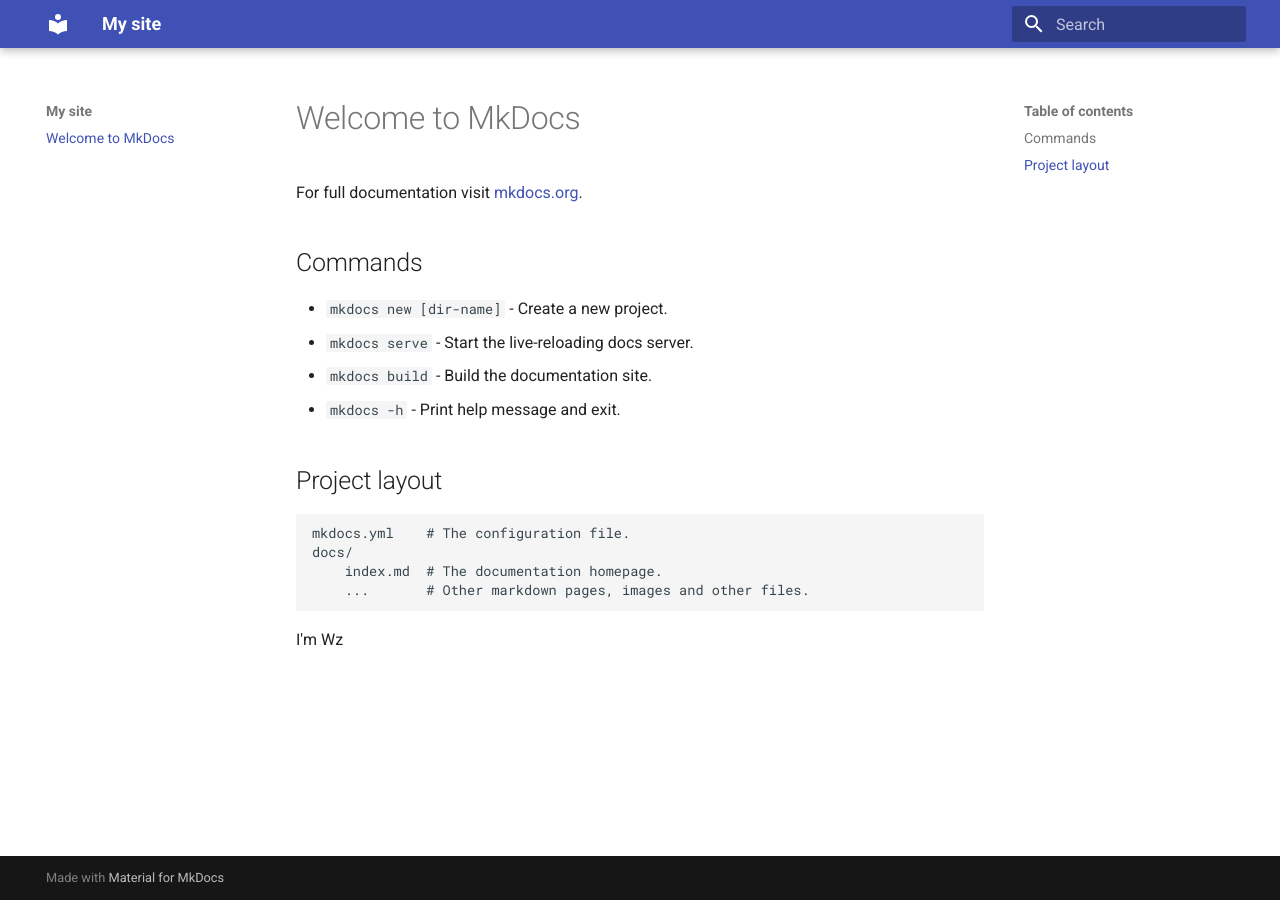
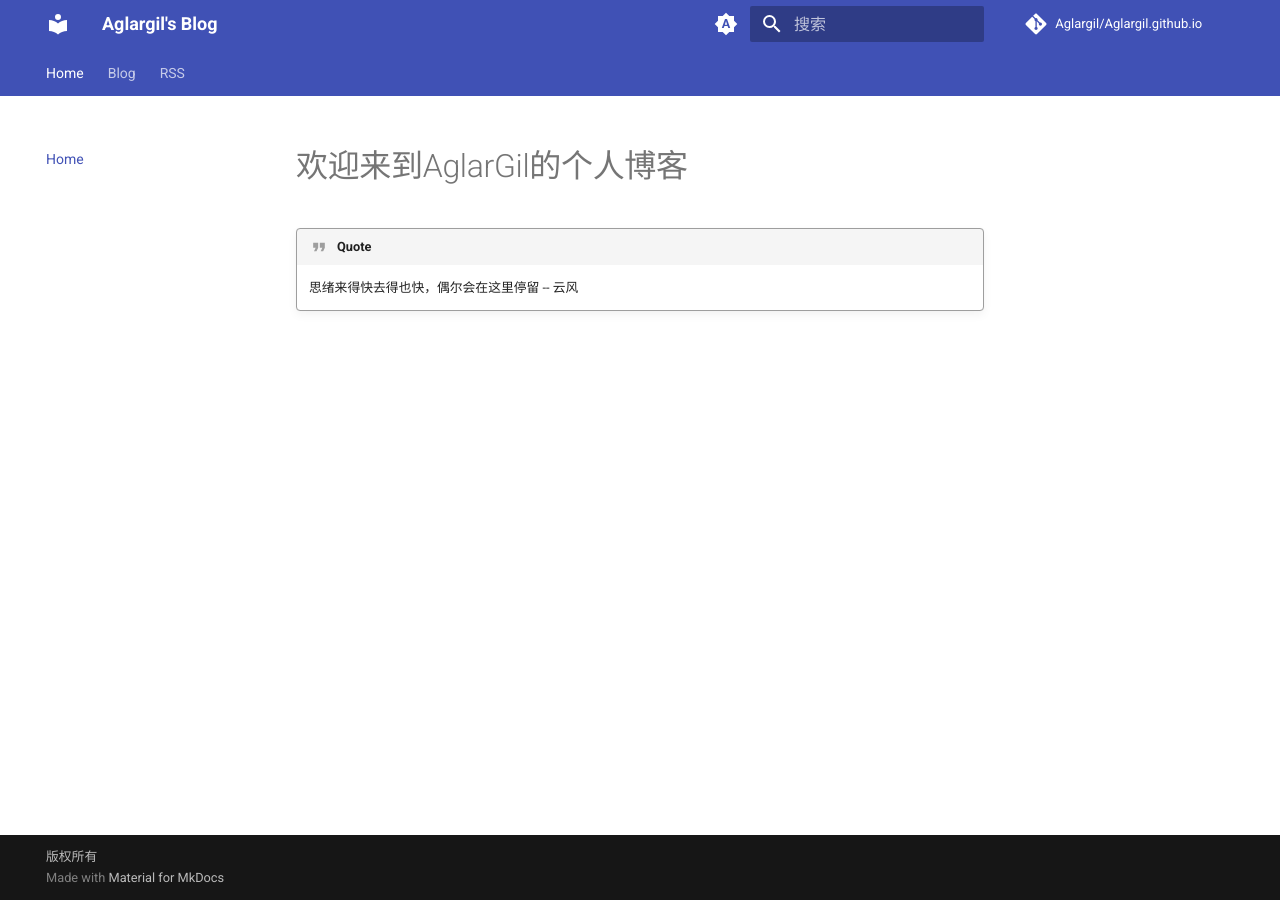
Before and after one commit to Aglargil/Aglargil.github.io, an MkDocs documentation site: the page built from docs/index.md, in a window 1280 px wide. Built offline with MkDocs 1.6.1 and Material for MkDocs 9.7.7, drawn with Linux system fonts in a browser that asks for light colours; comment, search, counter and statistics services are not loaded.

```diff
--- a/docs/index.md
+++ b/docs/index.md
@@ -1,19 +1,5 @@
-# Welcome to MkDocs
+# 欢迎来到AglarGil的个人博客
 
-For full documentation visit [mkdocs.org](https://www.mkdocs.org).
+!!! quote
 
-## Commands
-
-* `mkdocs new [dir-name]` - Create a new project.
-* `mkdocs serve` - Start the live-reloading docs server.
-* `mkdocs build` - Build the documentation site.
-* `mkdocs -h` - Print help message and exit.
-
-## Project layout
-
-    mkdocs.yml    # The configuration file.
-    docs/
-        index.md  # The documentation homepage.
-        ...       # Other markdown pages, images and other files.
-
-I'm Wz
+    思绪来得快去得也快，偶尔会在这里停留 -- 云风
--- a/mkdocs.yml
+++ b/mkdocs.yml
@@ -1,4 +1,74 @@
-site_name: My site
-site_url: https://mydomain.org/mysite
+site_description: Aglargil's Blog
+site_name: Aglargil's Blog
+site_url: https://aglargil.github.io/
+
+repo_url: https://github.com/Aglargil/Aglargil.github.io
+repo_name: Aglargil/Aglargil.github.io
+
 theme:
   name: material
+  custom_dir: overrides
+  features:
+    - content.code.copy
+    - content.code.select
+    - content.code.annotate
+    - navigation.instant
+    - navigation.tabs
+    - navigation.path
+    - navigation.top
+    - navigation.indexes
+    - toc.follow
+  language: zh
+  palette:
+    # Palette toggle for automatic mode
+    - media: "(prefers-color-scheme)"
+      toggle:
+        icon: material/brightness-auto
+        name: Switch to light mode
+
+    # Palette toggle for light mode
+    - media: "(prefers-color-scheme: light)"
+      scheme: default
+      toggle:
+        icon: material/brightness-7
+        name: Switch to dark mode
+
+    # Palette toggle for dark mode
+    - media: "(prefers-color-scheme: dark)"
+      scheme: slate
+      toggle:
+        icon: material/brightness-4
+        name: Switch to system preference
+
+plugins:
+  - awesome-pages
+  - blog
+  - glightbox
+  - rss:
+      match_path: blog/posts/.*
+      abstract_chars_count: -1
+      date_from_meta:
+        as_creation: date.created
+        as_update: date.updated
+      categories:
+        - categories
+        - tags
+  - search
+
+markdown_extensions:
+  - pymdownx.highlight:
+      anchor_linenums: true
+      line_spans: __span
+      pygments_lang_class: true
+  - pymdownx.inlinehilite
+  - pymdownx.snippets
+  - pymdownx.superfences
+  - pymdownx.details
+  - admonition
+  - attr_list
+  - md_in_html
+  - def_list
+  - pymdownx.tasklist:
+      custom_checkbox: true
+
+copyright: 版权所有
--- /dev/null
+++ b/overrides/partials/comments.html
@@ -0,0 +1,16 @@
+<script src="https://giscus.app/client.js"
+        data-repo="Aglargil/Aglargil.github.io"
+        data-repo-id="R_kgDOH6FCzA"
+        data-category="Announcements"
+        data-category-id="DIC_kwDOH6FCzM4ChF5D"
+        data-mapping="pathname"
+        data-strict="0"
+        data-reactions-enabled="1"
+        data-emit-metadata="0"
+        data-input-position="top"
+        data-theme="preferred_color_scheme"
+        data-lang="zh-CN"
+        data-loading="lazy"
+        crossorigin="anonymous"
+        async>
+</script>
```
Also changed, not shown: docs/blog/index.md (added, +1 -0 lines), docs/blog/posts/近似长方形的机器人碰撞检测优化.md (added, +163 -0 lines), docs/.pages (added), 2 other files.
